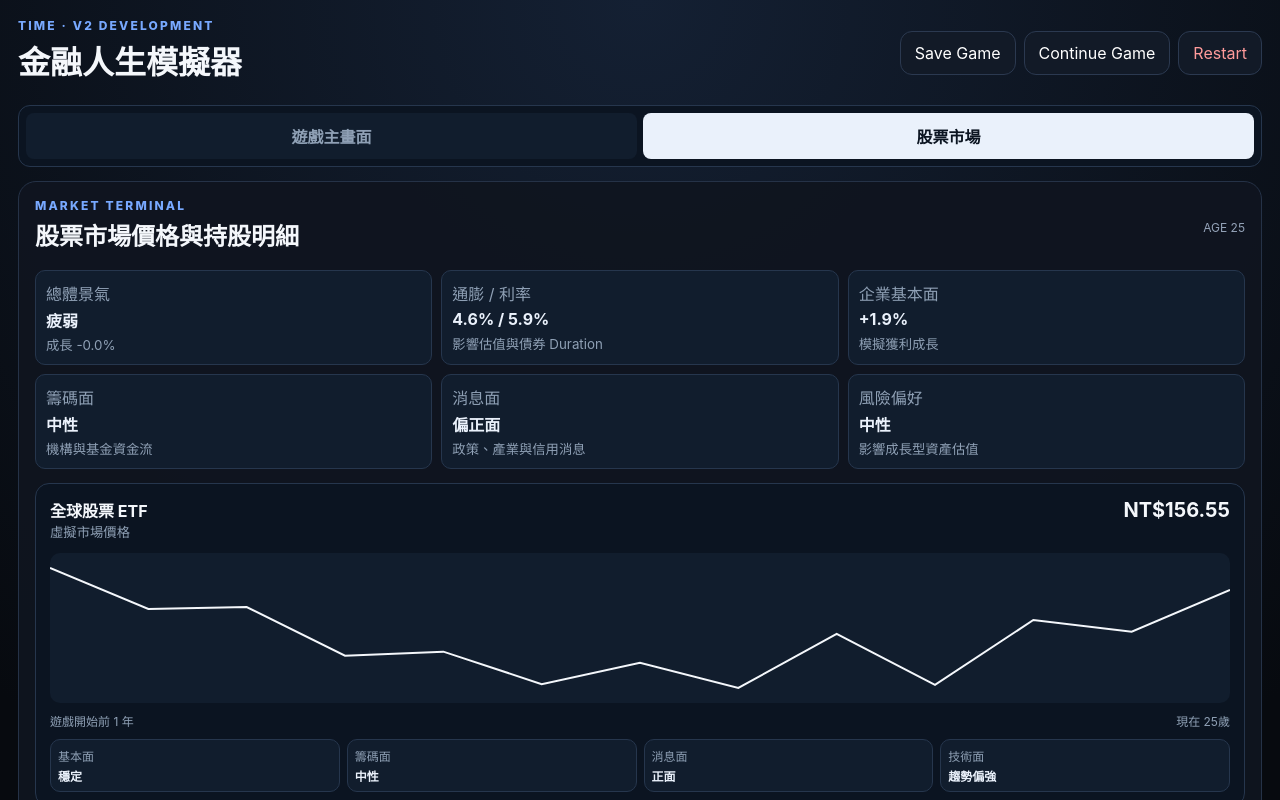
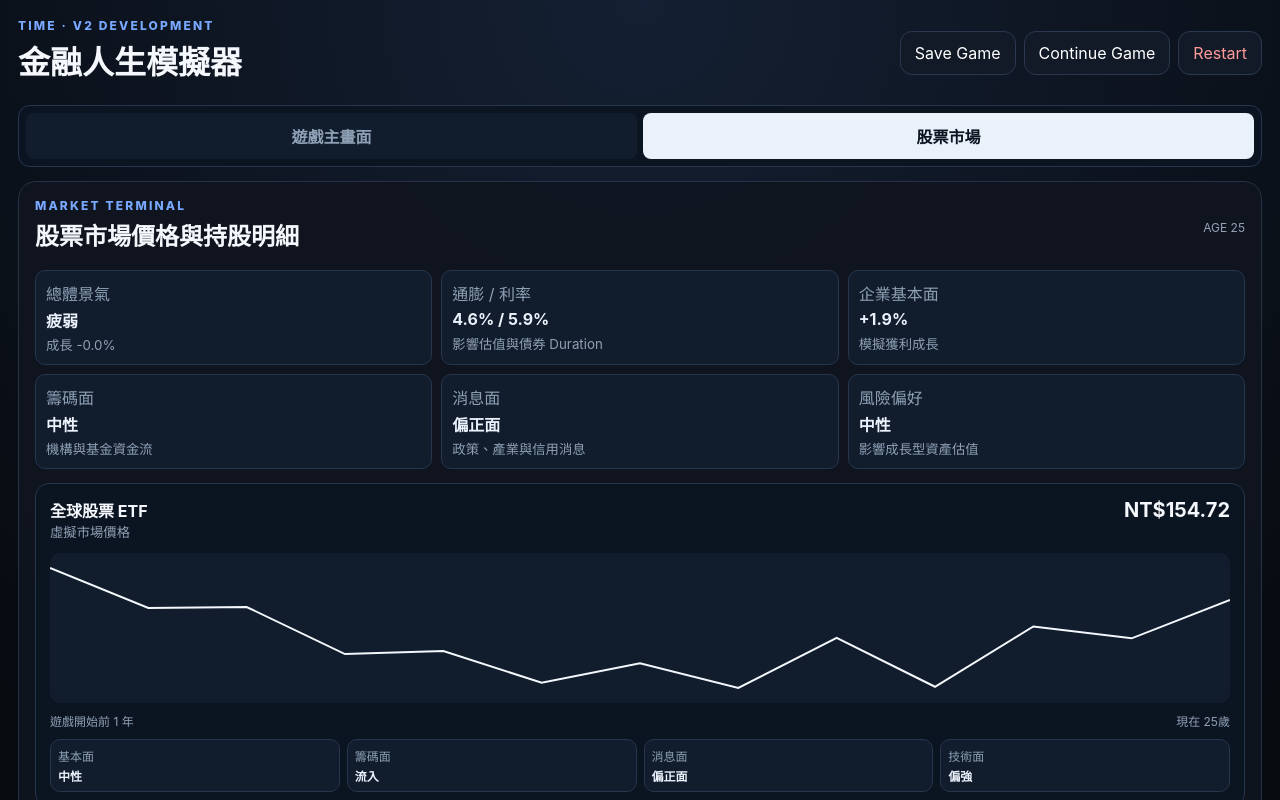
Before and after one commit to yamacha0214-glitch/time-financial-life-simulator, a Next.js app: page / in a window 1280 px wide. Both pictures are taken after a click on the button "股票市場". Shown: the top 800 px of the page. Built offline with nearby package versions, Linux system fonts and the light colour scheme.

Commit message:
Decouple product research signals from market outcomes

```diff
--- a/app/page.tsx
+++ b/app/page.tsx
@@ -26,6 +26,23 @@ const buildMarketSignals = (): MarketSignals => ({
 });
 
 const signalLabel = (v:number, good='偏強', bad='偏弱') => v > 0.3 ? good : v < -0.3 ? bad : '中性';
+const productNoise = (scale=1) => (Math.random()+Math.random()-1)*scale;
+const stockResearch = (id:string, signals:MarketSignals, hist:number[]) => {
+  const techBias = id === 'stock-tech' ? 0.06 : id === 'stock-dividend' ? -0.025 : 0;
+  const dividendBias = id === 'stock-dividend' ? 0.06 : 0;
+  const fundamental = signals.earnings + signals.growth*1.4 - signals.policyRate*0.45 + techBias + productNoise(0.18);
+  const flow = signals.flows*0.55 + signals.riskAppetite*(id==='stock-tech'?0.35:0.18) + productNoise(0.65);
+  const news = signals.news*0.45 + dividendBias + productNoise(0.8);
+  const recent = hist.length>2 ? hist[hist.length-1]/hist[Math.max(0,hist.length-7)]-1 : 0;
+  const technical = recent*4 + productNoise(0.55);
+  return {fundamental,flow,news,technical};
+};
+const bondResearch = (id:string, signals:MarketSignals) => ({
+  fundamental: (id==='bond-corp'?signals.growth*3-signals.creditSpread*4: -signals.inflation*1.2) + productNoise(0.25),
+  flow: -signals.riskAppetite*0.45 + productNoise(0.65),
+  news: signals.news*(id==='bond-corp'?0.6:0.25)+productNoise(0.65),
+  rate: (0.035-signals.policyRate)*12 + productNoise(0.25),
+});
 
 
 const buildPreGameMarket = () => {
@@ -42,7 +59,8 @@ const buildPreGameMarket = () => {
     const flowImpact = signals.flows * 0.035 * profile.flow;
     const newsImpact = signals.news * 0.045;
     const sentimentImpact = signals.riskAppetite * 0.03;
-    const signalDrift = profile.drift + fundamentalImpact + flowImpact + newsImpact + sentimentImpact;
+    const idiosyncratic = productNoise(id === 'stock-tech' ? 0.10 : 0.065);
+      const signalDrift = profile.drift + fundamentalImpact*0.62 + flowImpact*0.55 + newsImpact*0.45 + sentimentImpact*0.5 + idiosyncratic;
     let price = base;
     const path = [price];
     for (let month = 0; month < 12; month++) {
@@ -1010,14 +1028,15 @@ export default function Page() {
             const price=stockPrices[product.id]||100; const hist=stockPriceHistory[product.id]||[100];
             const min=Math.min(...hist), max=Math.max(...hist), range=Math.max(1,max-min);
             const points=hist.map((v,i)=>`${hist.length===1?0:(i/(hist.length-1))*100},${90-((v-min)/range)*80}`).join(' ');
+            const research=stockResearch(product.id,marketSignals,hist);
             return <div className="market-card" key={product.id}><div className="market-quote"><div><strong>{product.label.split('｜')[0]}</strong><small>虛擬市場價格</small></div><b>NT${price.toFixed(2)}</b></div>
               <svg className="price-chart" viewBox="0 0 100 100" preserveAspectRatio="none"><polyline points={points}/></svg>
               <div className="market-years"><span>遊戲開始前 1 年</span><span>現在 {game.age}歲</span></div>
-              <div className="research-grid"><span>基本面 <b>{marketSignals.earnings>0.08?'獲利強勁':marketSignals.earnings<0?'獲利承壓':'穩定'}</b></span><span>籌碼面 <b>{signalLabel(marketSignals.flows,'流入','流出')}</b></span><span>消息面 <b>{signalLabel(marketSignals.news,'正面','負面')}</b></span><span>技術面 <b>{hist.length>2 && price>hist[Math.max(0,hist.length-7)]?'趨勢偏強':'趨勢偏弱'}</b></span></div>
+              <div className="research-grid"><span>基本面 <b>{signalLabel(research.fundamental,'改善','承壓')}</b></span><span>籌碼面 <b>{signalLabel(research.flow,'流入','流出')}</b></span><span>消息面 <b>{signalLabel(research.news,'偏正面','偏負面')}</b></span><span>技術面 <b>{signalLabel(research.technical,'偏強','偏弱')}</b></span></div>
             </div>
           })}
           <div className="panel-header"><h2>債券市場與持倉</h2><span>{bondHoldings.length} 筆</span></div>
-          {productCatalog.bonds.map((product)=><div className="market-card" key={'market-'+product.id}><div className="market-quote"><div><strong>{product.label.split('｜')[0]}</strong><small>每 100 面額市場報價</small></div><b>{(bondPrices[product.id]||100).toFixed(2)}</b></div><div className="research-grid"><span>基本面 <b>{marketSignals.growth>0.02?'景氣穩定':'景氣轉弱'}</b></span><span>籌碼面 <b>{signalLabel(-marketSignals.riskAppetite,'避險需求↑','避險需求↓')}</b></span><span>消息面 <b>{signalLabel(marketSignals.news,'正面','負面')}</b></span><span>利率面 <b>{marketSignals.policyRate>0.035?'高利率':'中低利率'}</b></span></div></div>)}
+          {productCatalog.bonds.map((product)=>{const research=bondResearch(product.id,marketSignals);return <div className="market-card" key={'market-'+product.id}><div className="market-quote"><div><strong>{product.label.split('｜')[0]}</strong><small>每 100 面額市場報價</small></div><b>{(bondPrices[product.id]||100).toFixed(2)}</b></div><div className="research-grid"><span>基本面 <b>{signalLabel(research.fundamental,'改善','承壓')}</b></span><span>籌碼面 <b>{signalLabel(research.flow,'需求偏強','需求偏弱')}</b></span><span>消息面 <b>{signalLabel(research.news,'偏正面','偏負面')}</b></span><span>利率面 <b>{signalLabel(research.rate,'有利','不利')}</b></span></div></div>})}
           {bondHoldings.map(h=>{const quote=bondPrices[h.productId]||100;const value=(h.bondUnits||0)*(h.faceValue||10000)*quote/100;return <div className="stock-statement" key={'bond-'+h.id}><div><strong>{h.label.split('｜')[0]}</strong><small>{h.boughtAge}歲買入</small></div><div><span>持有張數</span><b>{h.bondUnits||0}</b></div><div><span>面額</span><b>NT${roundMoney((h.bondUnits||0)*(h.faceValue||10000)).toLocaleString('en-US')}</b></div><div><span>買入價</span><b>{(h.buyPrice||100).toFixed(2)}</b></div><div><span>目前報價</span><b>{quote.toFixed(2)}</b></div><div><span>目前市值</span><b>NT${roundMoney(value).toLocaleString('en-US')}</b></div><div><span>Coupon</span><b>{((h.couponRate||0)*100).toFixed(1)}%</b></div><div><span>剩餘年期</span><b>{Math.max(0,(h.boughtAge+(h.maturityYears||0))-game.age)} 年</b></div><div className="stock-sell-order"><label className="money-input-wrap"><span>賣出張數</span><input inputMode="numeric" pattern="[0-9]*" value={bondTradeUnits['sell-'+h.id]||''} onChange={(e)=>setBondTradeUnits(c=>({...c,['sell-'+h.id]:e.target.value.replace(/[^0-9]/g,'')}))}/></label></div><button className="danger" onClick={()=>sellBond(h.id)}>賣出債券</button></div>})}
           <div className="panel-header"><h2>我的持股明細</h2><span>{stockHoldings.length} 筆</span></div>
           {stockHoldings.length===0?<p>目前沒有持股。</p>:stockHoldings.map(h=>{const price=stockPrices[h.productId]||100;const value=(h.shares||0)*price;const pnl=value-h.amount;return <div className="stock-statement" key={h.id}>
```
